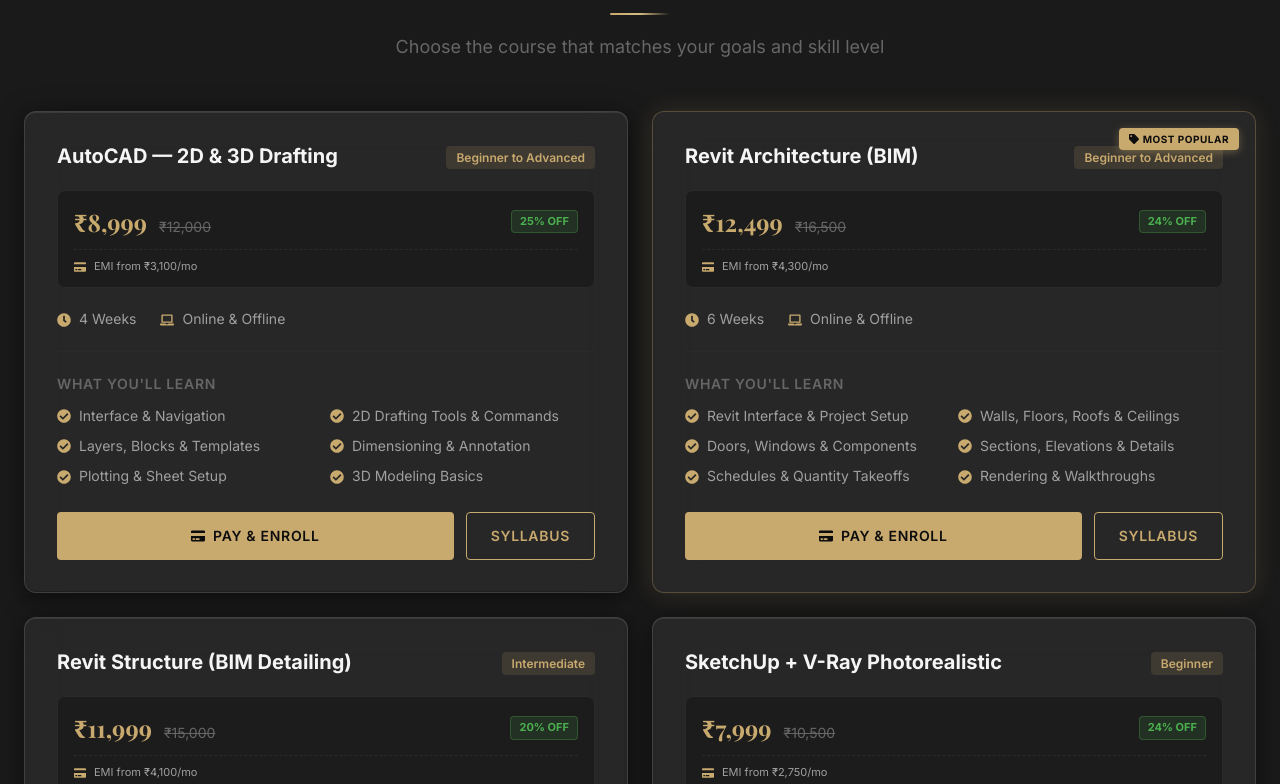
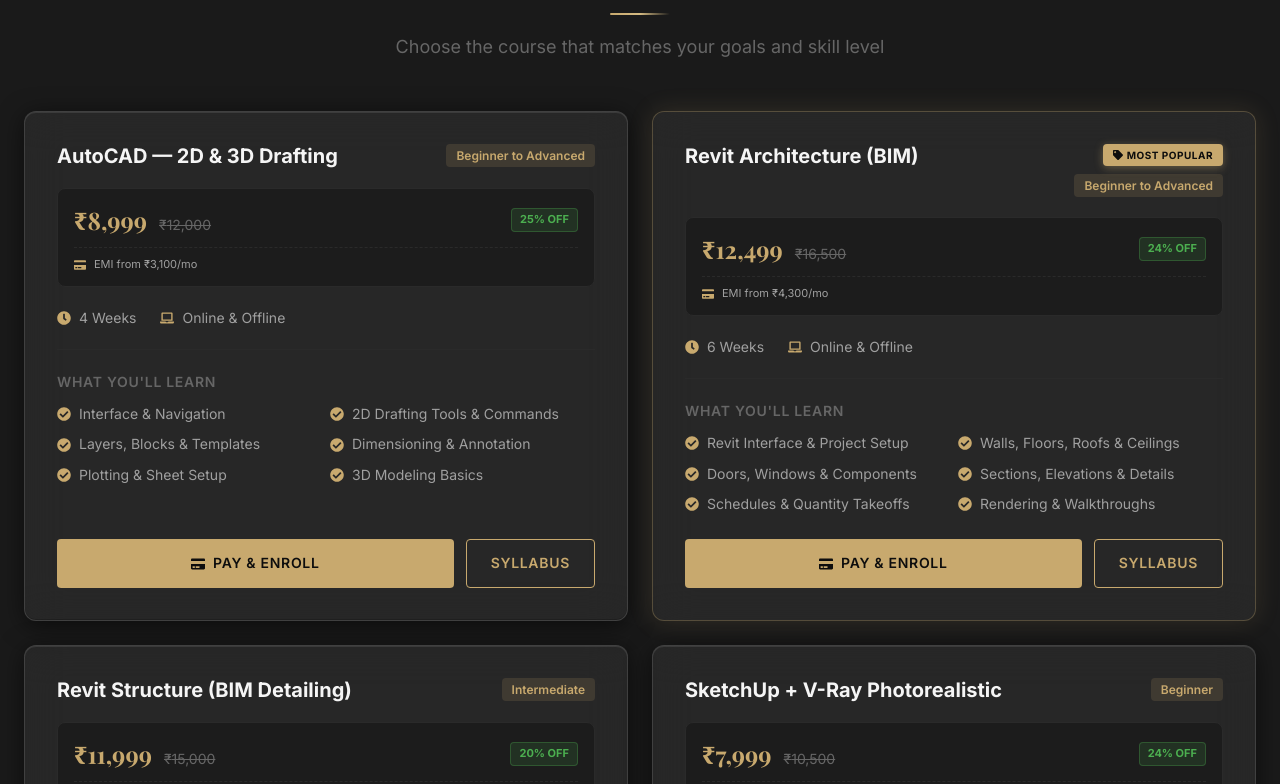
Before and after one commit to Ritesh15y/personal_website_frontend, a React (Vite) app: page /training in a window 1280 px wide. Shown: the part 1196-1980 px from the top of the page. Built offline with nearby package versions, Linux system fonts and the light colour scheme; no server answers; a web font is replaced by a local one.

Commit message:
fix: Resolve badge overlap on popular training course cards

```diff
--- a/src/pages/Training/TrainingPage.css
+++ b/src/pages/Training/TrainingPage.css
@@ -133,6 +133,14 @@
   font-weight: var(--fw-bold);
 }
 
+.course-card__meta {
+  display: flex;
+  flex-direction: column;
+  align-items: flex-end;
+  gap: var(--space-2);
+  flex-shrink: 0;
+}
+
 .course-card__badge {
   display: inline-block;
   padding: 2px 10px;
@@ -151,10 +159,7 @@
 }
 
 .course-card__popular-badge {
-  position: absolute;
-  top: var(--space-4);
-  right: var(--space-4);
-  display: flex;
+  display: inline-flex;
   align-items: center;
   gap: var(--space-1);
   font-size: 10px;
@@ -166,7 +171,7 @@
   padding: 3px 10px;
   border-radius: var(--radius-sm);
   box-shadow: 0 2px 8px rgba(200, 169, 110, 0.4);
-  z-index: 2;
+  white-space: nowrap;
 }
 
 /* Price Box */
--- a/src/pages/Training/TrainingPage.jsx
+++ b/src/pages/Training/TrainingPage.jsx
@@ -331,15 +331,14 @@
                 className={`course-card glass-card ${course.popularBadge ? 'course-card--popular' : ''}`}
                 variants={itemVariants}
               >
-                {course.popularBadge && (
-                  <div className="course-card__popular-badge">
-                    <FaTag className="badge-icon" /> {course.popularBadge}
-                  </div>
-                )}
-
                 <div className="course-card__header">
                   <h3 className="course-card__title">{course.title}</h3>
                   <div className="course-card__meta">
+                    {course.popularBadge && (
+                      <span className="course-card__popular-badge">
+                        <FaTag className="badge-icon" /> {course.popularBadge}
+                      </span>
+                    )}
                     <span className="course-card__badge">{course.level}</span>
                   </div>
                 </div>
```
